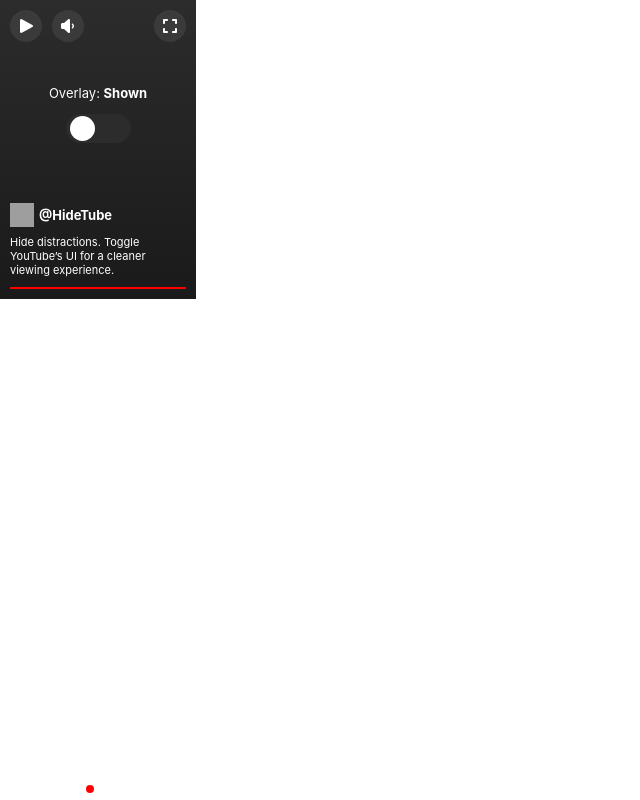
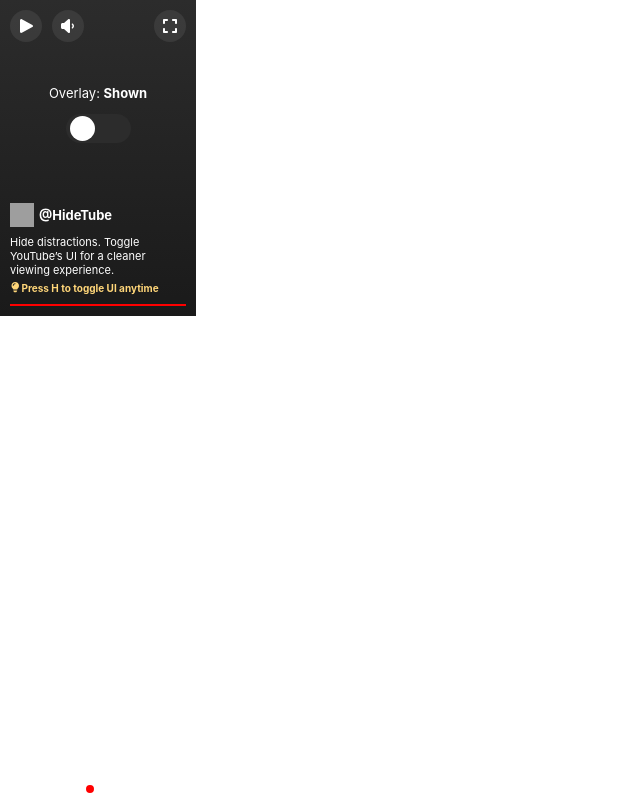
Before and after one commit to Maks-xex/hidetube, a React (Create React App) app: page / in a window 1280 px wide. Shown: the whole page, without its empty margins (0-640 px from the left). Built offline with nearby package versions, Linux system fonts and the light colour scheme; grey boxes are pictures that could not be loaded.

Commit message:
feat: add tip

```diff
--- a/src/App.css
+++ b/src/App.css
@@ -50,7 +50,7 @@
 .popup__nav {
   position: absolute;
   right: 10px;
-  bottom: 46px;
+  bottom: 59px;
   font-size: 15px;
   color: white;
 }
@@ -149,6 +149,16 @@ input:checked + .popup__slider::before {
   font-size: 11px;
 }
 
+.popup__tip {
+  display: flex;
+  margin-top: 5px;
+  margin-bottom: 0;
+  margin-left: -1px;
+  font-size: 10px;
+  font-weight: bold;
+  color: #ffd679;
+}
+
 .popup__fake-progress-bar {
   width: 100%;
   height: 2px;
--- a/src/App.tsx
+++ b/src/App.tsx
@@ -5,6 +5,7 @@ import {
   faBug,
   faComment,
   faExpand,
+  faLightbulb,
   faPause,
   faPlay,
   faThumbsUp,
@@ -143,6 +144,10 @@ export const App = () => {
         <p className="popup__description">
           Hide distractions. Toggle YouTube’s UI for a cleaner viewing experience.
         </p>
+        <p className="popup__tip">
+          <FontAwesomeIcon icon={faLightbulb} width={9} color="#ffd679" />
+          Press H to toggle UI anytime
+        </p>
       </footer>
       <div className={`popup__fake-progress-bar ${!isVisible && "popup__controls--hidden"}`}></div>
     </div>
```
